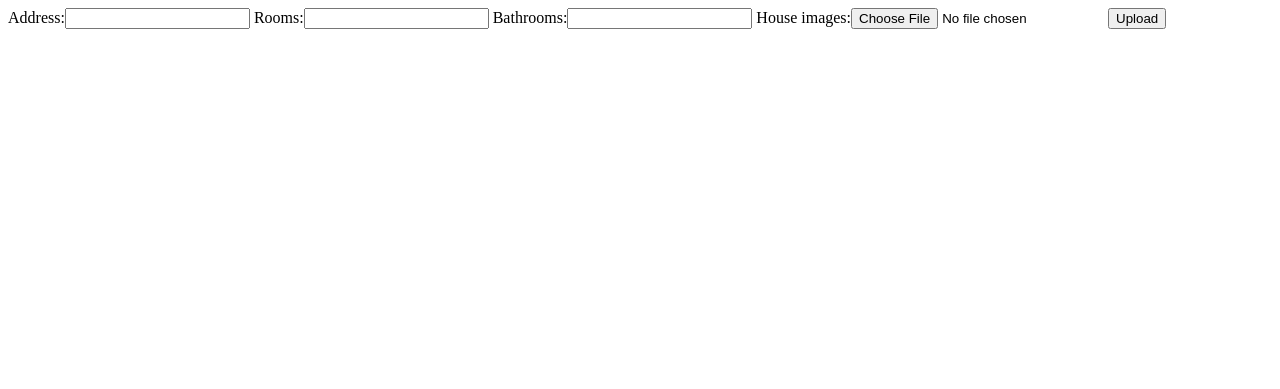
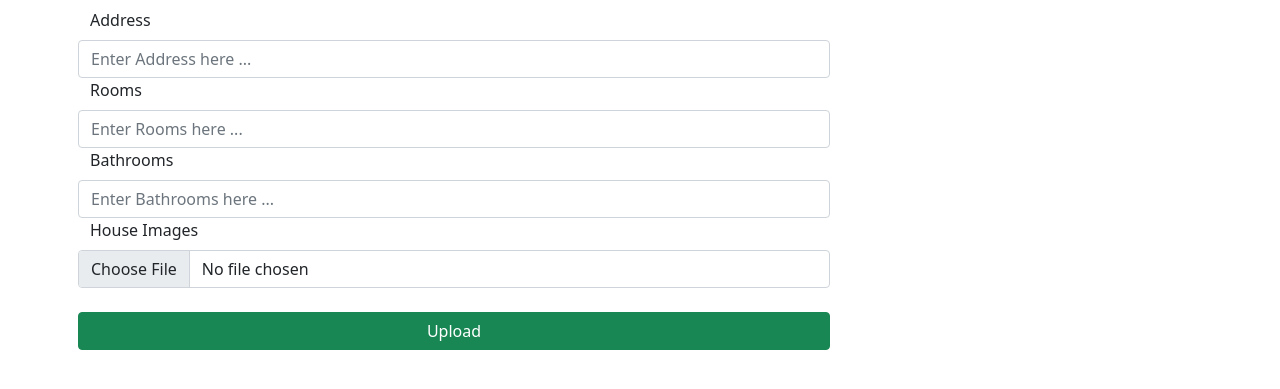
Before and after one commit to sameem420/DJango-BoilerPlate, a Django app: page / in a window 1280 px wide. Shown: the top 389 px of the page. Run offline with Django 3.2, Linux system fonts and the light colour scheme.

Commit message:
:heavy_check_mark: displayed house's in each DIV with their details

```diff
--- a/propertylisting/proplistapp/forms.py
+++ b/propertylisting/proplistapp/forms.py
@@ -4,4 +4,29 @@ from .models import *
 class PostAdForm(forms.ModelForm):
     class Meta:
         model = PostAd
-        fields = '__all__'
+        fields = ['address', 'rooms', 'bathrooms', 'house_images']
+        widgets = {
+            'address': forms.TextInput(
+				attrs={
+					'class': 'form-control',
+                    'placeholder': 'Enter Address here ...'
+					}
+				),
+            'rooms': forms.NumberInput(
+				attrs={
+					'class': 'form-control',
+                    'placeholder': 'Enter Rooms here ...'
+					}
+				),
+            'bathrooms': forms.NumberInput(
+				attrs={
+					'class': 'form-control',
+                    'placeholder': 'Enter Bathrooms here ...'
+					}
+				),
+            'house_images': forms.ClearableFileInput(
+				attrs={
+					'class': 'form-control'
+					}
+				),
+			}
--- a/propertylisting/proplistapp/models.py
+++ b/propertylisting/proplistapp/models.py
@@ -6,3 +6,4 @@ class PostAd(models.Model):
     rooms = models.IntegerField()
     bathrooms = models.IntegerField()
     house_images = models.ImageField(upload_to='images/')
+    # uploaded_at = models.DateTimeField(auto_now_add=True)
--- /dev/null
+++ b/propertylisting/proplistapp/static/css/styles.css
@@ -0,0 +1,6 @@
+.houseDiv {
+    border: 1px solid gray;
+    text-align: center;
+    padding: 5px;
+    margin: 5px;
+}
--- /dev/null
+++ b/propertylisting/proplistapp/templates/AdForm.html
@@ -0,0 +1,32 @@
+{% extends 'index.html' %}
+{% block AdForm %}
+<div class="container">
+    <form method="POST" enctype="multipart/form-data">
+        {% csrf_token %}
+        <div class="col-md-8">
+            <div class="col-md-12 p-2">
+                <div class="row">
+                    <label class="form-label">Address</label>
+                    {{AdData.address}}
+                </div>
+                <div class="row">
+                    <label class="form-label">Rooms</label>
+                    {{AdData.rooms}}
+                </div>
+                <div class="row">
+                    <label class="form-label">Bathrooms</label>
+                    {{AdData.bathrooms}}
+                </div>
+                <div class="row">
+                    <label class="form-label">House Images</label>
+                    {{AdData.house_images}}
+                </div>
+                <br>
+                <div class="row">
+                    <button type="submit" class="btn btn-success">Upload</button>
+                </div>
+            </div>
+        </div>
+    </form>
+</div>
+{% endblock %}
--- a/propertylisting/proplistapp/templates/index.html
+++ b/propertylisting/proplistapp/templates/index.html
@@ -4,13 +4,15 @@
 <head>
     <meta charset="UTF-8">
     <meta name="viewport" content="width=device-width, initial-scale=1.0">
-    <title>Document</title>
+    <link rel="shortcut icon" type="image/png" href="{% static 'img/favicon.ico' %}" />
+    <link rel="stylesheet" href="{% static 'css/styles.css' %}" />
+    <link href="https://cdn.jsdelivr.net/npm/bootstrap@5.0.0-beta1/dist/css/bootstrap.min.css" rel="stylesheet" integrity="sha384-giJF6kkoqNQ00vy+HMDP7azOuL0xtbfIcaT9wjKHr8RbDVddVHyTfAAsrekwKmP1" crossorigin="anonymous">
+    <title>Property Listing - Find property for Sale</title>
 </head>
 <body>
-    <form method = "post" enctype="multipart/form-data">
-        {% csrf_token %}
-        {{ postAdData }}
-        <button type="submit">Upload</button>
-    </form>
+    {% block AdForm %}
+    {% endblock %}
+    {% block Ads %}
+    {% endblock %}
 </body>
 </html>
--- a/propertylisting/proplistapp/views.py
+++ b/propertylisting/proplistapp/views.py
@@ -10,7 +10,7 @@ def index(request):
         return redirect('showAds')
     else:
         form = PostAdForm()
-        return render(request,"index.html",{'postAdData': form})
+        return render(request,"AdForm.html",{'AdData': form})
 
 def showAds(request):
     if request.method == 'GET':
```
Also changed, not shown: propertylisting/proplistapp/templates/housesads.html (+13 -29 lines), propertylisting/db.sqlite3, propertylisting/media/images/New-Home.jpeg (added), propertylisting/proplistapp/static/img/bath.svg (added), propertylisting/proplistapp/static/img/bed.svg (added), propertylisting/proplistapp/static/img/favicon.ico (added), propertylisting/proplistapp/static/img/garage.svg (added), propertylisting/proplistapp/static/img/map.svg (added).
